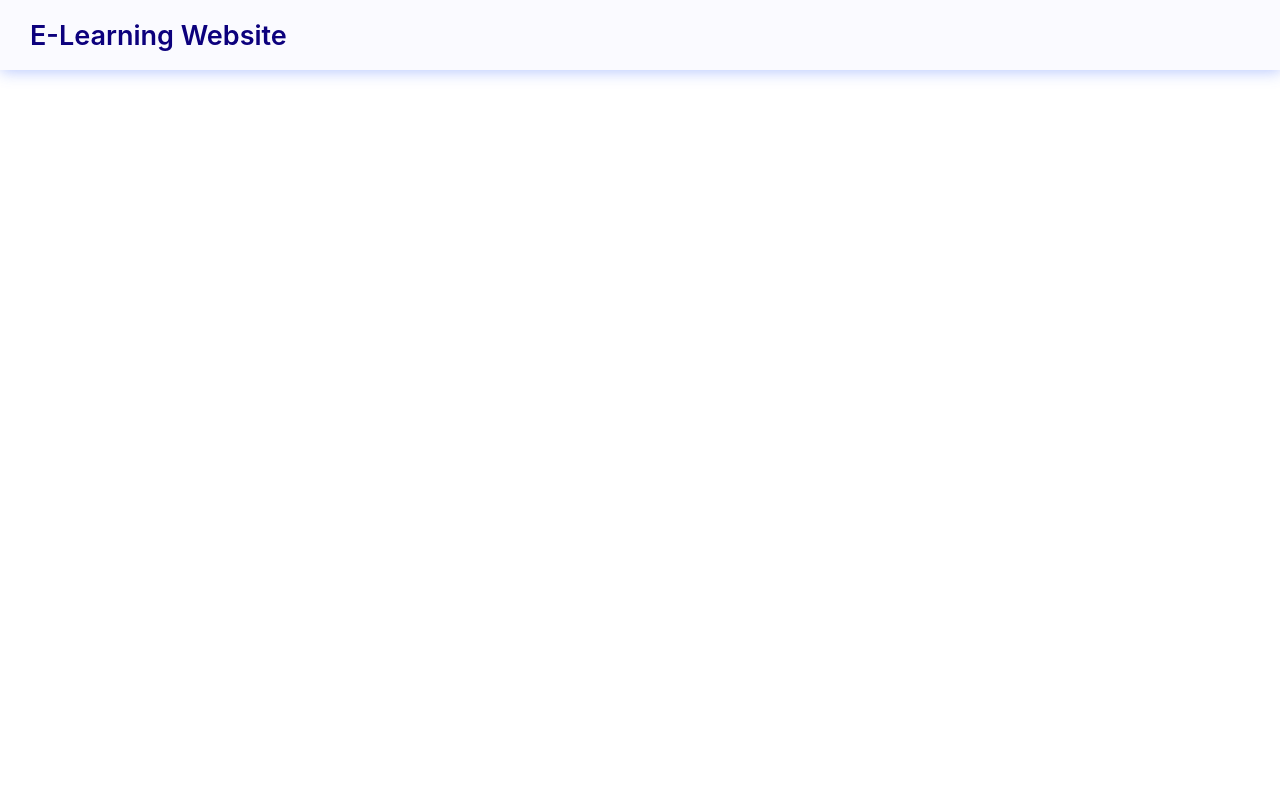
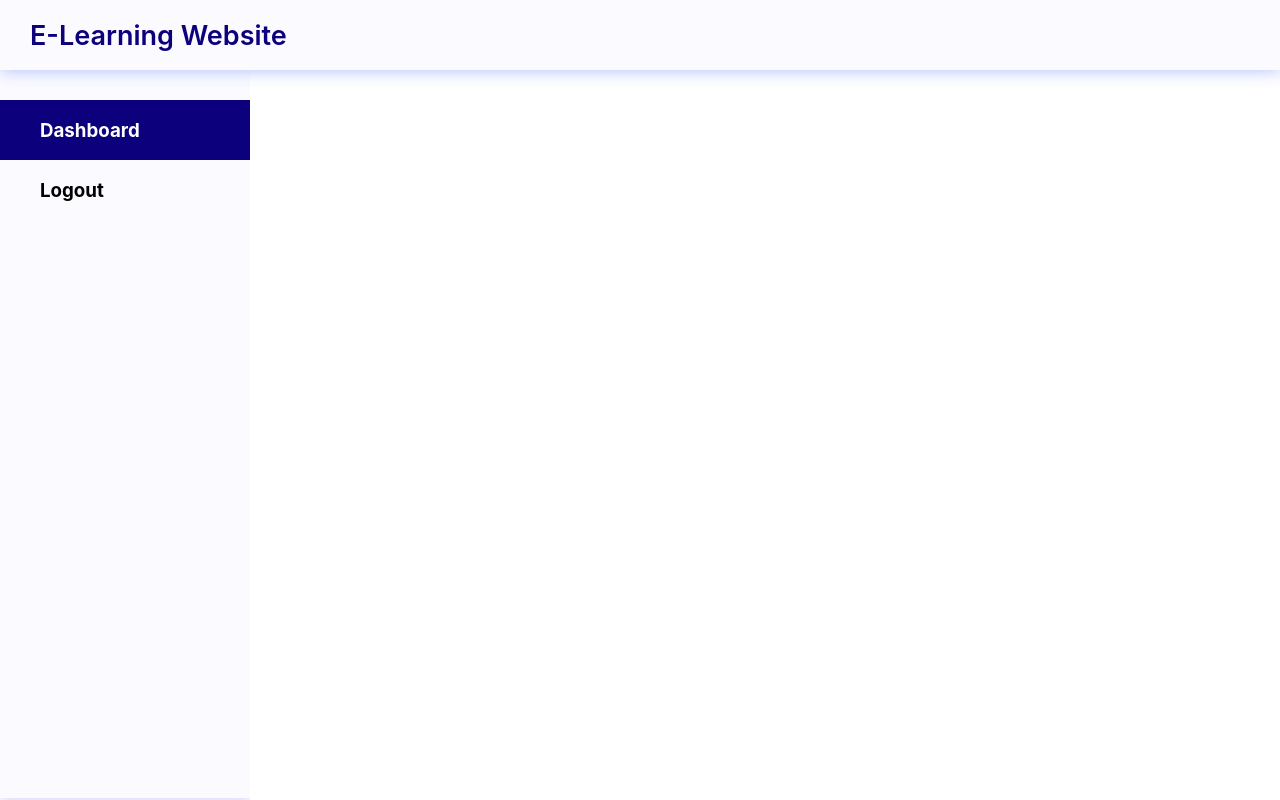
Before and after one commit to yousifdahabra/e-learning-website, a React (Create React App) app in the folder learning/: page /AdminDashboard in a window 1280 px wide. Built offline with nearby package versions, Linux system fonts and the light colour scheme.

Commit message:
Add AdminNavContainer.jsx for Admin and update AdminDashboard

```diff
--- /dev/null
+++ b/learning/src/components/AdminNavContainer.jsx
@@ -0,0 +1,24 @@
+import React from "react";
+
+const AdminNavContainer = () => {
+    return (
+    <div className="nav-container">
+        <nav className="flex flex-direction-column justify-content-space-between second-background-color nav">
+        <div className="nav-options">
+                <a href="#" className="nav-option active">
+                    <i className="fa fa-tachometer" aria-hidden="true"></i>
+                    <h3> Dashboard</h3>
+                </a>
+                <a id="logout_btn" href="#" className="nav-option ">
+                    <i className="fa fa-tachometer" aria-hidden="true"></i>
+                    <h3>Logout</h3>
+                </a>
+
+            </div>
+        </nav>
+    </div>
+
+    );
+}
+
+export default AdminNavContainer;
--- a/learning/src/pages/AdminDashboard.jsx
+++ b/learning/src/pages/AdminDashboard.jsx
@@ -1,6 +1,7 @@
 import React, { useEffect, useState } from "react";
 import { useNavigate } from "react-router-dom";
 import Header from '../components/base/Header'
+import AdminNavContainer from '../components/AdminNavContainer'
 import axios from "axios";
 
 
@@ -9,6 +10,10 @@ const AdminDashboard = () =>{
     return (
         <>
         <Header/>
+        <div className="flex main-container">
+
+        <AdminNavContainer/>
+        </div>
         </>
     );
 }
```
